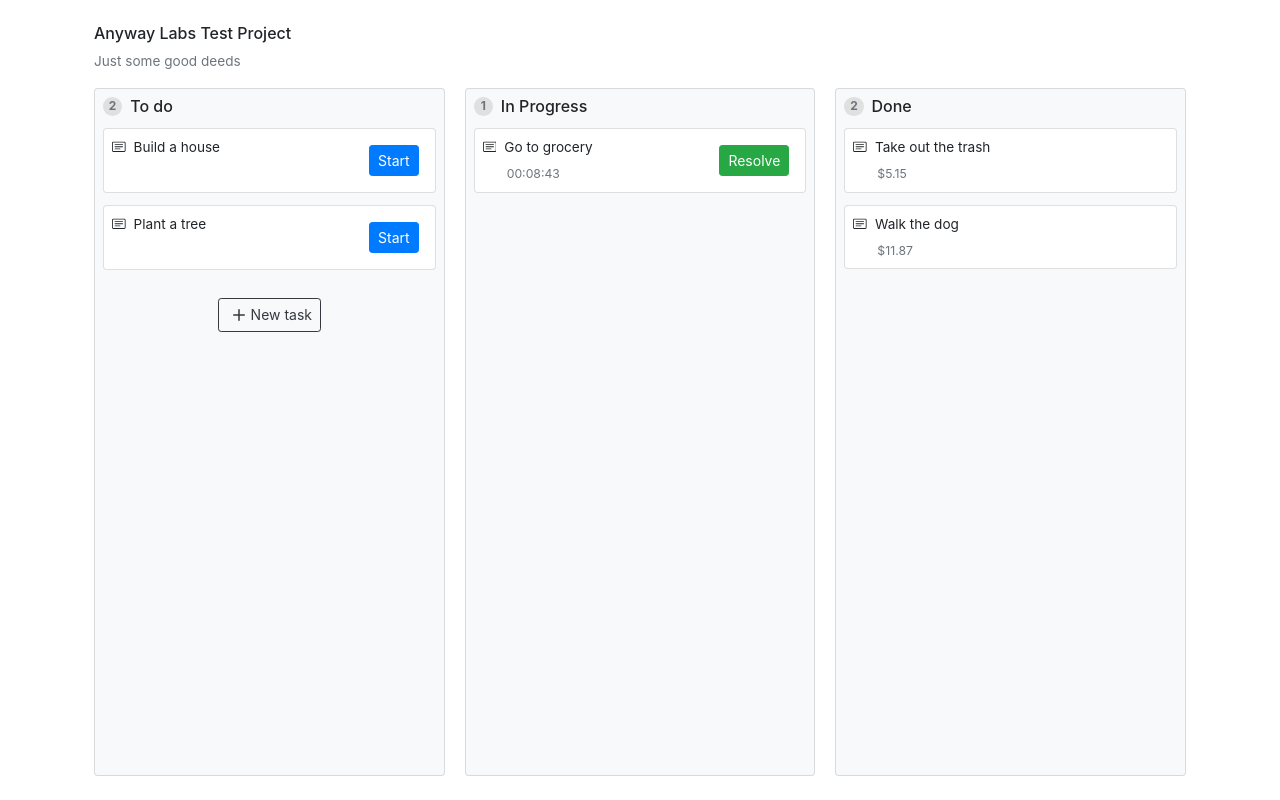
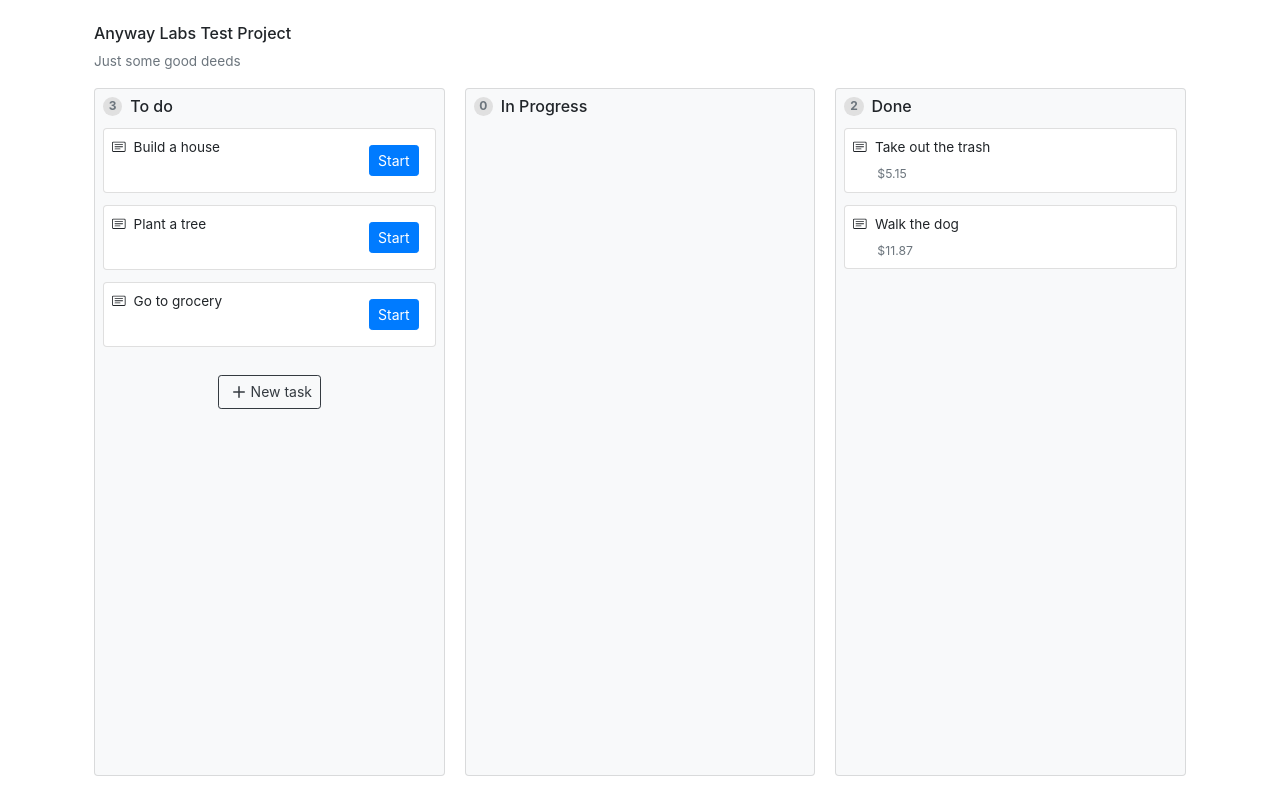
Before and after one commit to cat-street/anyway-kanban, a React (Create React App) app: page / in a window 1280 px wide. Built offline with nearby package versions, Linux system fonts and the light colour scheme.

Commit message:
feat: kanban logic

```diff
--- a/src/App.tsx
+++ b/src/App.tsx
@@ -1,21 +1,66 @@
-import { FC } from 'react';
+import { FC, useState } from 'react';
 import Container from 'react-bootstrap/Container';
 import CardColumns from 'react-bootstrap/CardColumns';
 import Todo from './components/Todo/Todo';
 import InProgress from './components/InProgress/InProgress';
 import Done from './components/Done/Done';
+import { KanbanItem } from './models/kanban.model';
+import hourPrice from './constants/hourPrice';
 import './App.css';
 
-const App: FC = () => (
+const App: FC = () => {
+  const [todo, setTodo] = useState<KanbanItem[]>([
+    { id: '1', name: 'Build a house' },
+    { id: '2', name: 'Plant a tree' },
+    { id: '3', name: 'Go to grocery' },
+  ]);
+  const [inProgress, setInProgress] = useState<KanbanItem[]>([]);
+  const [done, setDone] = useState<KanbanItem[]>([
+    { id: '4', name: 'Take out the trash', price: '$5.15' },
+    { id: '5', name: 'Walk the dog', price: '$11.87' },
+  ]);
+
+  const handleAddTask = (task: string) => {
+    setTodo((prevState) => [
+      ...prevState,
+      {
+        id: `_${Math.random().toString(36).substr(2, 9)}`,
+        name: task,
+      },
+    ]);
+  };
+
+  const handleStartTask = (id: string) => {
+    const date: Date = new Date();
+    const task: KanbanItem = todo.find((el) => el.id === id)!;
+    setTodo((prevState) => prevState.filter((el) => el.id !== id));
+    setInProgress((prevState) => [...prevState, { ...task, date }]);
+  };
+
+  const calculatePrice = (startDate: Date): string => {
+    const hours: number = (Date.now() - startDate.getTime()) / 1000 / 60 / 60;
+    const price: string = `$${(hourPrice * hours).toFixed(2)}`;
+    return price;
+  };
+
+  const handleFinishTask = (id: string) => {
+    const task: KanbanItem = inProgress.find((el) => el.id === id)!;
+    const price: string = calculatePrice(task.date!)!;
+    setInProgress((prevState) => prevState.filter((el) => el.id !== id));
+    setDone((prevState) => [...prevState, { ...task, price }]);
+  };
+
+  return (
     <Container className="app p-4 min-vh-100 d-flex flex-column">
       <h6>Anyway Labs Test Project</h6>
       <p className="text-muted">Just some good deeds</p>
       <CardColumns className="flex-grow-1 d-flex align-items-stretch">
-      <Todo />
-      <InProgress />
-      <Done />
+        <Todo list={todo} onAdd={handleAddTask} onStart={handleStartTask} />
+        <InProgress list={inProgress} onFinish={handleFinishTask} />
+        <Done list={done} />
       </CardColumns>
     </Container>
   );
+};
 
 export default App;
--- a/src/components/Done/Done.tsx
+++ b/src/components/Done/Done.tsx
@@ -2,12 +2,19 @@ import { FC } from 'react';
 import DoneCard from '../DoneCard/DoneCard';
 import KanbanColumn from '../KanbanColumn/KanbanColumn';
 import KanbanColumnTitle from '../KanbanColumnTitle/KanbanColumnTitle';
+import SectionProps from '../../models/sectionProps.model';
 
-const InProgress: FC = () => (
+const InProgress: FC<SectionProps> = ({ list }: SectionProps) => (
   <KanbanColumn>
     <KanbanColumnTitle count={2} title="Done" />
-    <DoneCard text="Take out the trash" info="$5.15" />
-    <DoneCard text="Walk the dog" info="$11.87" />
+    {list.map((task) => (
+      <DoneCard
+        key={`${task.id}${task.name}`}
+        id={task.id}
+        text={task.name}
+        price={task.price}
+      />
+    ))}
   </KanbanColumn>
 );
 
--- a/src/components/DoneCard/DoneCard.tsx
+++ b/src/components/DoneCard/DoneCard.tsx
@@ -2,8 +2,8 @@ import { FC } from 'react';
 import KanbanCard from '../KanbanCard/KanbanCard';
 import { CardProps } from '../../models/cardProps.model';
 
-const DoneCard: FC<CardProps> = ({ text, info }: CardProps) => (
-  <KanbanCard text={text} info={info} />
+const DoneCard: FC<CardProps> = ({ text, price }: CardProps) => (
+  <KanbanCard text={text} info={price} />
 );
 
 export default DoneCard;
--- a/src/components/InProgress/InProgress.tsx
+++ b/src/components/InProgress/InProgress.tsx
@@ -2,11 +2,20 @@ import { FC } from 'react';
 import InProgressCard from '../InProgressCard/InProgressCard';
 import KanbanColumn from '../KanbanColumn/KanbanColumn';
 import KanbanColumnTitle from '../KanbanColumnTitle/KanbanColumnTitle';
+import SectionProps from '../../models/sectionProps.model';
 
-const InProgress: FC = () => (
+const InProgress: FC<SectionProps> = ({ list, onFinish }: SectionProps) => (
   <KanbanColumn>
-    <KanbanColumnTitle count={1} title="In Progress" />
-    <InProgressCard text="Go to grocery" info="00:08:43" />
+    <KanbanColumnTitle count={list.length} title="In Progress" />
+    {list.map((task) => (
+      <InProgressCard
+        key={`${task.id}${task.name}`}
+        id={task.id}
+        text={task.name}
+        date={task.date?.toString()}
+        onFinish={onFinish}
+      />
+    ))}
   </KanbanColumn>
 );
 
--- a/src/components/InProgressCard/InProgressCard.tsx
+++ b/src/components/InProgressCard/InProgressCard.tsx
@@ -3,9 +3,19 @@ import Button from 'react-bootstrap/Button';
 import KanbanCard from '../KanbanCard/KanbanCard';
 import { CardProps } from '../../models/cardProps.model';
 
-const InProgressCard: FC<CardProps> = ({ text, info }: CardProps) => (
-  <KanbanCard text={text} info={info}>
-    <Button size="sm" variant="success" className="m-2">
+const InProgressCard: FC<CardProps> = ({
+  id,
+  text,
+  date,
+  onFinish,
+}: CardProps) => (
+  <KanbanCard text={text} info={date}>
+    <Button
+      size="sm"
+      variant="success"
+      className="m-2"
+      onClick={() => onFinish(id)}
+    >
       Resolve
     </Button>
   </KanbanCard>
--- a/src/components/Todo/Todo.tsx
+++ b/src/components/Todo/Todo.tsx
@@ -4,16 +4,24 @@ import { Plus } from 'react-bootstrap-icons';
 import TodoCard from '../TodoCard/TodoCard';
 import KanbanColumn from '../KanbanColumn/KanbanColumn';
 import KanbanColumnTitle from '../KanbanColumnTitle/KanbanColumnTitle';
+import SectionProps from '../../models/sectionProps.model';
 
-const Todo: FC = () => (
+const Todo: FC<SectionProps> = ({ list, onAdd, onStart }: SectionProps) => (
   <KanbanColumn>
-    <KanbanColumnTitle count={2} title="To do" />
-    <TodoCard text="Build a house" />
-    <TodoCard text="Plant a tree" />
+    <KanbanColumnTitle count={list.length} title="To do" />
+    {list.map((task) => (
+      <TodoCard
+        key={`${task.id}${task.name}`}
+        id={task.id}
+        text={task.name}
+        onStart={onStart}
+      />
+    ))}
     <Button
       size="sm"
       variant="outline-dark"
       className="my-3 mx-auto d-flex align-items-center"
+      onClick={() => onAdd('Code a Kanban board')}
     >
       <Plus size={24} />
       <span>New task</span>
--- a/src/components/TodoCard/TodoCard.tsx
+++ b/src/components/TodoCard/TodoCard.tsx
@@ -3,9 +3,14 @@ import Button from 'react-bootstrap/Button';
 import KanbanCard from '../KanbanCard/KanbanCard';
 import { CardProps } from '../../models/cardProps.model';
 
-const TodoCard: FC<CardProps> = ({ text }: CardProps) => (
+const TodoCard: FC<CardProps> = ({ id, text, onStart }: CardProps) => (
   <KanbanCard text={text}>
-    <Button size="sm" variant="primary" className="m-2">
+    <Button
+      size="sm"
+      variant="primary"
+      className="m-2"
+      onClick={() => onStart(id)}
+    >
       Start
     </Button>
   </KanbanCard>
--- /dev/null
+++ b/src/constants/hourPrice.tsx
@@ -0,0 +1,3 @@
+const hourPrice: number = 4.5;
+
+export default hourPrice;
--- a/src/models/cardProps.model.ts
+++ b/src/models/cardProps.model.ts
@@ -1,4 +1,6 @@
-export interface CardProps {
+export interface CardProps extends Record<string, any> {
+  id: string;
   text: string;
   info?: string;
+  date?: string;
 }
--- /dev/null
+++ b/src/models/kanban.model.ts
@@ -0,0 +1,6 @@
+export interface KanbanItem {
+  id: string,
+  name: string,
+  date?: Date,
+  price?: string
+}
```
Also changed, not shown: src/models/sectionProps.model.ts (added, +7 -0 lines). Lines whose indentation alone changed are shown as unchanged.
